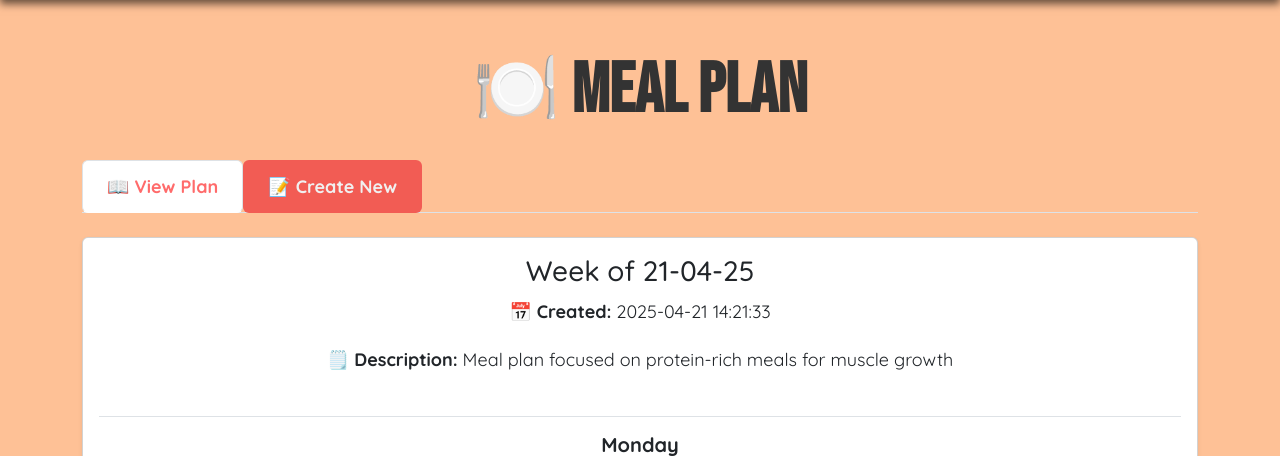
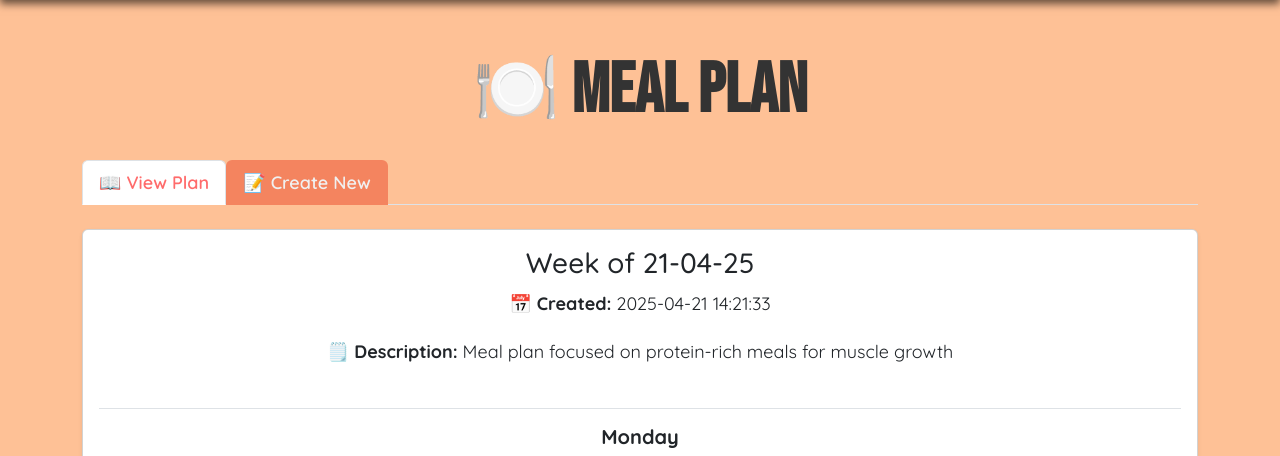
Before and after one commit to emilyryalls/git_final_project, a Flask app: page /meal_plan_dashboard in a window 1280 px wide. Shown: the part 109-565 px from the top of the page. Run offline with Flask 3, Linux system fonts and the light colour scheme; the visitor is signed in with stand-in values (Sample User, id 1); data comes from the database, SQL or seed files in the repository.

Commit message:
EDIT: edit the styling for meal plans

```diff
--- a/application/static/main_styles.css
+++ b/application/static/main_styles.css
@@ -704,7 +704,6 @@ body.home-page .testimonial-name {
   color: #333;
 }
 
-
 /* DASHBOARD PAGE */
 .dashboard-title {
     font-family: 'Bebas Neue', sans-serif;
--- a/application/templates/edit_meal_plan.html
+++ b/application/templates/edit_meal_plan.html
@@ -2,12 +2,9 @@
 
 {% block body_content %}
     <div class="container mt-5">
-
-    <div class="container mt-5">
         <div class="blog-home-title">
             <p>Edit Meal Plan</p>
         </div>
-
 
         <form method="POST" action="{{ url_for('edit_meal_plan', timestamp=selected_meal_plan.created_at | urlencode) }}">
             <div class="mb-3">
@@ -47,7 +44,6 @@
                 {% endfor %}
             </div>
 
-
             <button type="submit" class="cta-button mt-4 w-100">💾 Save Edited Meal Plan</button>
         </form>
     </div>
--- a/application/templates/meal_plan/clone_meal_plan.html
+++ b/application/templates/meal_plan/clone_meal_plan.html
@@ -1,8 +1,6 @@
 {% extends "layout.html" %}
 
 {% block body_content %}
-<div class="container mt-5">
-
     <div class="container mt-5">
         <div class="blog-home-title">
             <p>Clone Meal Plan</p>
--- a/application/templates/meal_plan_dashboard.html
+++ b/application/templates/meal_plan_dashboard.html
@@ -14,7 +14,7 @@
                 <div class="toast align-items-center text-white bg-{{ category }} border-0 show" role="alert">
                     <div class="d-flex">
                         <div class="toast-body">{{ message }}</div>
-                        <button type="button" class="cta-button btn-close btn-close-white me-2 m-auto" data-bs-dismiss="toast"></button>
+                        <button type="button" class="tag-experience btn-close btn-close-white me-2 m-auto" data-bs-dismiss="toast"></button>
                     </div>
                 </div>
             {% endfor %}
@@ -24,10 +24,10 @@
     <!-- Tabs -->
     <ul class="nav nav-tabs mb-4" id="dashboardTabs" role="tablist">
         <li class="nav-item" role="presentation">
-            <button class="cta-button nav-link active" id="view-tab" data-bs-toggle="tab" data-bs-target="#view" type="button">📖 View Plan</button>
+            <button class="tag-experience nav-link active" id="view-tab" data-bs-toggle="tab" data-bs-target="#view" type="button">📖 View Plan</button>
         </li>
         <li class="nav-item" role="presentation">
-            <button class="cta-button nav-link" id="create-tab" data-bs-toggle="tab" data-bs-target="#create" type="button">📝 Create New</button>
+            <button class="tag-experience nav-link" id="create-tab" data-bs-toggle="tab" data-bs-target="#create" type="button">📝 Create New</button>
         </li>
     </ul>
 
@@ -74,7 +74,7 @@
                     {% for day in days %}
                         <div class="accordion-item">
                             <h2 class="accordion-header" id="heading{{ day }}">
-                                <button class="cta-button accordion-button {% if not loop.first %}collapsed{% endif %}" type="button" data-bs-toggle="collapse" data-bs-target="#collapse{{ day }}">
+                                <button class="tag-experience accordion-button {% if not loop.first %}collapsed{% endif %}" type="button" data-bs-toggle="collapse" data-bs-target="#collapse{{ day }}">
                                     {{ day }}
                                 </button>
                             </h2>
```
Lines whose indentation alone changed are shown as unchanged.
